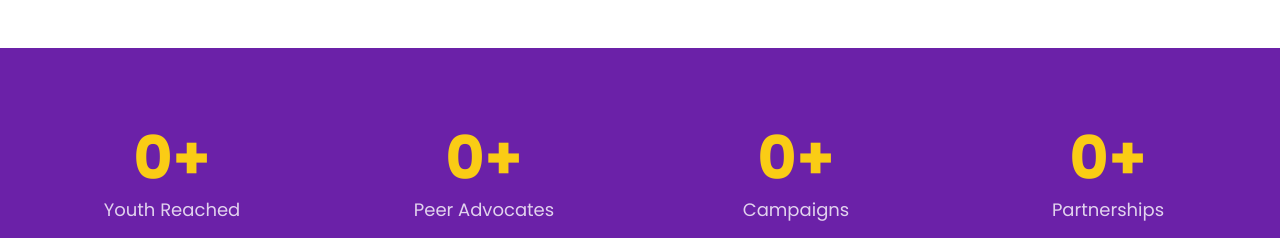
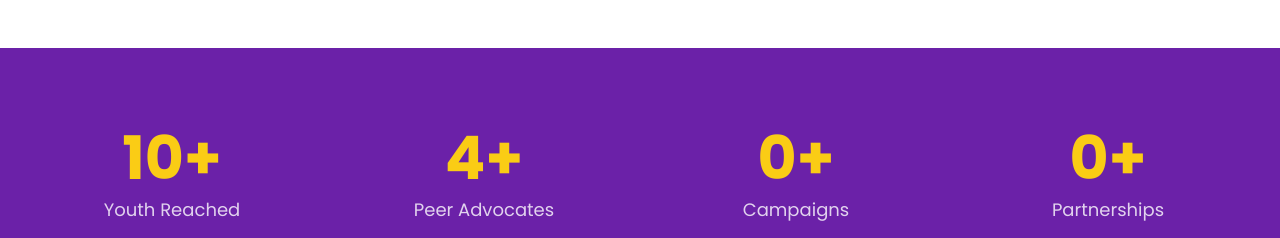
Before and after one commit to buhledlamini428-a11y/RYV, a website: page public/index.html in a window 1280 px wide. Shown: the part 1420-1658 px from the top of the page. Drawn offline with nearby package versions, Linux system fonts and the light colour scheme; a small style sheet from the web is missing.

Commit message:
initial commit

```diff
--- a/public/index.html
+++ b/public/index.html
@@ -171,11 +171,11 @@
         <div class="max-w-7xl mx-auto px-4 sm:px-6 lg:px-8">
             <div class="grid grid-cols-2 lg:grid-cols-4 gap-8 text-center">
                 <div data-aos="fade-up">
-                    <div class="text-4xl md:text-6xl font-bold text-ryvYellow mb-2 counter" data-target="0">0</div>
+                    <div class="text-4xl md:text-6xl font-bold text-ryvYellow mb-2 counter" data-target="10">10</div>
                     <p class="text-lg opacity-80">Youth Reached</p>
                 </div>
                 <div data-aos="fade-up" data-aos-delay="100">
-                    <div class="text-4xl md:text-6xl font-bold text-ryvYellow mb-2 counter" data-target="0">0</div>
+                    <div class="text-4xl md:text-6xl font-bold text-ryvYellow mb-2 counter" data-target="4">4</div>
                     <p class="text-lg opacity-80">Peer Advocates</p>
                 </div>
                 <div data-aos="fade-up" data-aos-delay="200">
```
